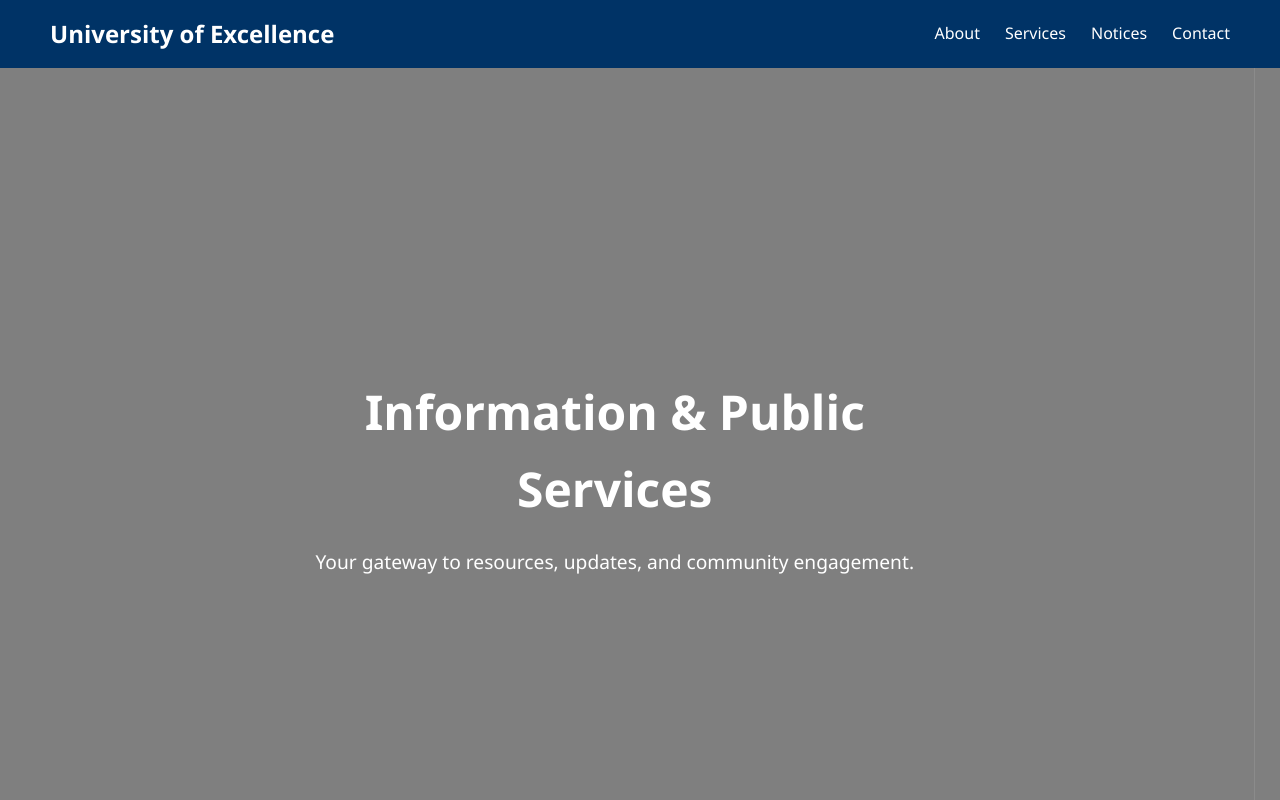
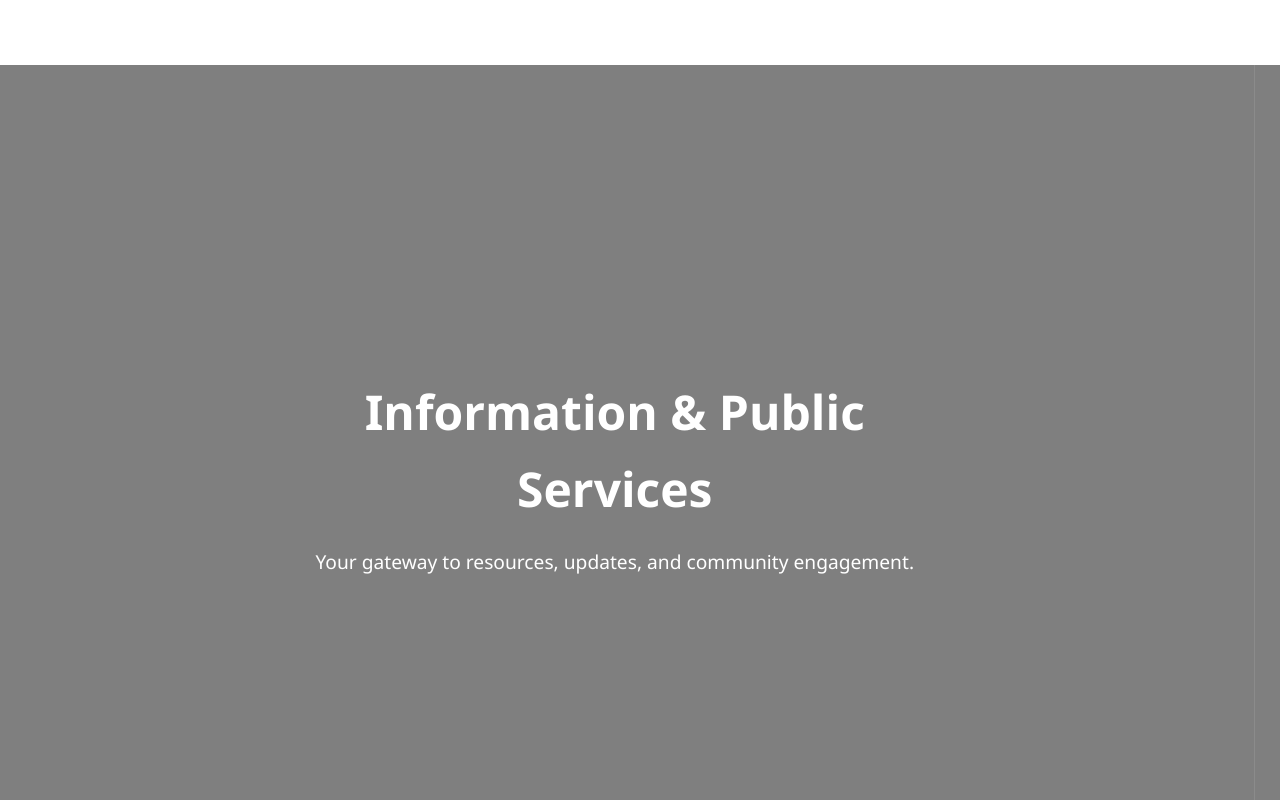
Before and after one commit to 4131240313bihan-del/manggalsite, a plain HTML site: page index.html in a window 1280 px wide. Shown: the top 800 px of the page. Drawn offline with Linux system fonts and the light colour scheme.

Commit message:
Update index.html

```diff
--- a/index.html
+++ b/index.html
@@ -9,20 +9,6 @@
 <body>
 
   <!-- Header / Navigation -->
-  <header>
-    <div class="navbar">
-      <div class="logo">University of Excellence</div>
-      <nav>
-        <ul>
-          <li><a href="#about">About</a></li>
-          <li><a href="#services">Services</a></li>
-          <li><a href="#notices">Notices</a></li>
-          <li><a href="#contact">Contact</a></li>
-        </ul>
-      </nav>
-    </div>
-  </header>
-
   <!-- Hero Carousel -->
   <section class="hero">
     <div class="hero-carousel" id="hero-carousel">
```
